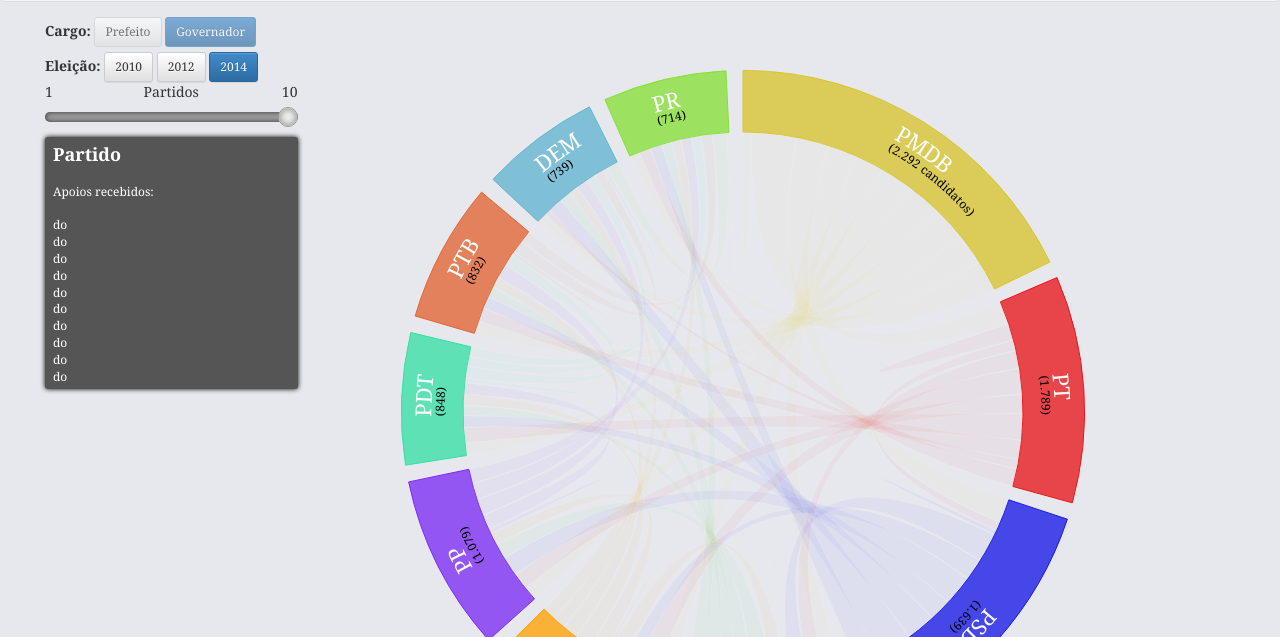
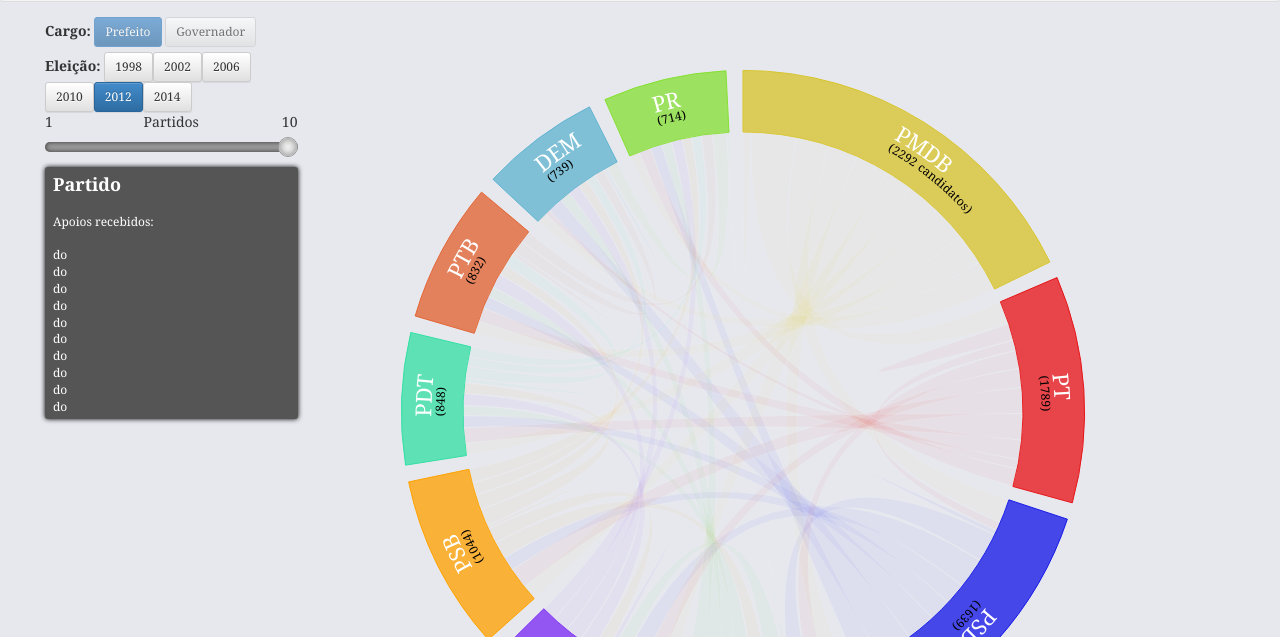
Before and after one commit to diraol/coligacoes, a plain HTML site: page index.html in a window 1280 px wide. Shown: the part 163-800 px from the top of the page. Drawn offline with Linux system fonts and the light colour scheme.

Commit message:
Versão em desenvolvimento. Dados aparentamente OK, botões não funcionando ainda

```diff
--- a/dados/partidos.json
+++ b/dados/partidos.json
@@ -1 +1 @@
-{"2012": ["PMDB", "PT", "PSDB", "PSD", "PP", "PSB", "PDT", "PTB", "DEM", "PR"], "2002": ["PSB", "PT", "PSTU", "PMDB", "PSDB", "PCO", "PDT", "PFL", "PGT", "PPS", "PTB", "PTC", "PRTB", "PPB", "PRONA", "PAN", "PSL", "PV", "PTN", "PSC", "PSD", "PSDC", "PL", "PRP", "PST", "PC do B", "PHS", "PCB", "PT do B", "PMN", "PC do B", "PHS", "PCB", "PT do B", "PMN"], "2010": ["PSOL", "PSTU", "PCB", "PSDB", "PMDB", "PV", "PT", "PSB", "PRTB", "PCO", "PR", "DEM", "PP", "PDT", "PMN", "PTB", "PSL", "PPS", "PTC", "PC do B", "PSC", "PRP", "PHS", "PT do B", "PSDC", "PRB", "PTN", "PRB", "PTN"], "1998": ["PMDB", "PSTU", "PT", "PSDB", "PFL", "PRONA", "PSB", "PDT", "PPB", "PV", "PSC", "PMN", "PSN", "PRTB", "PRN", "PSDC", "PSL", "PRP", "PST", "PPS", "PTB", "PCO", "PSD", "PT do B", "PL", "PC do B", "PAN", "PGT", "PCB", "PTN", "PL", "PC do B", "PAN", "PGT", "PCB", "PTN"], "2006": ["PSDC", "PSOL", "PT", "PSDB", "PMDB", "PCO", "PDT", "PSL", "PSB", "PFL", "PRONA", "PRP", "PSTU", "PPS", "PAN", "PV", "PHS", "PP", "PCB", "PSC", "PTC", "PRTB", "PMN", "PTN", "PL", "PC do B", "PRB", "PT do B", "PTB"], "2014": ["PSOL", "PMDB", "PT", "PCB", "PSTU", "PSDB", "PSB", "PRTB", "PCO", "PP", "PPL", "PSD", "PHS", "PDT", "PROS", "PR", "PSC", "PRP", "DEM", "PMN", "PPS", "PV", "PTN", "PSDC", "PTC", "PC do B", "SD", "PSL", "PRB", "PEN", "PTB", "PT do B"]}
+{"2006": ["PSDC", "PSOL", "PT", "PSDB", "PMDB", "PCO", "PDT", "PSB", "PSL", "PFL", "PSTU", "PRP", "PRONA", "PPS", "PAN", "PV", "PTC", "PHS", "PSC", "PCB", "PP", "PMN", "PTN", "PRTB", "PC do B", "PRB", "PL", "PTB", "PT do B"], "1998": ["PMDB", "PSTU", "PT", "PSDB", "PFL", "PRONA", "PSB", "PDT", "PSC", "PPB", "PV", "PRN", "PMN", "PSN", "PRTB", "PSDC", "PSL", "PST", "PPS", "PTB", "PRP", "PCO", "PSD", "PT do B", "PC do B", "PAN", "PCB", "PL", "PGT", "PTN", "PC do B", "PAN", "PCB", "PL", "PGT", "PTN"], "2014": ["PSOL", "PMDB", "PT", "PCB", "PSDB", "PSTU", "PSB", "PRTB", "PCO", "PSD", "PPL", "PP", "PDT", "PHS", "PROS", "PR", "PMN", "PTC", "PPS", "DEM", "PSDC", "PV", "PRP", "PTN", "PSC", "PC do B", "PEN", "PRB", "SD", "PTB", "PT do B", "PSL"], "2002": ["PSB", "PT", "PSTU", "PMDB", "PSDB", "PCO", "PDT", "PPS", "PFL", "PGT", "PTB", "PTC", "PRTB", "PPB", "PAN", "PRONA", "PV", "PTN", "PSL", "PSC", "PSD", "PSDC", "PST", "PL", "PRP", "PC do B", "PHS", "PMN", "PCB", "PT do B", "PC do B", "PHS", "PMN", "PCB", "PT do B"], "2012": ["PMDB", "PT", "PSDB", "PSD", "PP", "PSB", "PDT", "PTB", "DEM", "PR"], "2010": ["PSOL", "PSTU", "PCB", "PSDB", "PMDB", "PV", "PT", "PSB", "PRTB", "PCO", "PMN", "PDT", "PR", "DEM", "PP", "PTB", "PTC", "PPS", "PSL", "PC do B", "PHS", "PSC", "PSDC", "PRP", "PT do B", "PRB", "PTN", "PRB", "PTN"]}
--- a/dados/totais.json
+++ b/dados/totais.json
@@ -1 +1 @@
-{"2012": [2292, 1789, 1639, 1094, 1079, 1044, 848, 832, 739, 714], "2002": [24, 24, 21, 16, 14, 10, 10, 9, 9, 9, 9, 7, 7, 6, 5, 5, 4, 4, 4, 3, 2, 2, 1, 1, 1, 0, 0, 0, 0, 0], "2010": [25, 18, 17, 16, 13, 11, 10, 9, 8, 7, 4, 4, 4, 4, 4, 3, 2, 2, 2, 1, 1, 1, 1, 1, 1, 0, 0], "1998": [19, 18, 16, 14, 12, 11, 7, 6, 5, 5, 5, 4, 4, 4, 4, 3, 3, 2, 2, 2, 2, 1, 1, 1, 0, 0, 0, 0, 0, 0], "2006": [25, 24, 18, 17, 16, 15, 11, 10, 10, 7, 6, 6, 6, 5, 4, 4, 3, 3, 3, 3, 3, 2, 2, 2, 1, 1, 1, 1, 1], "2014": [27, 18, 17, 14, 12, 12, 11, 6, 5, 4, 4, 4, 3, 3, 3, 3, 2, 2, 2, 2, 2, 2, 2, 2, 2, 1, 1, 1, 1, 1, 1, 1]}
+{"2006": [25, 24, 18, 17, 16, 15, 11, 10, 10, 7, 6, 6, 6, 5, 4, 4, 3, 3, 3, 3, 3, 2, 2, 2, 1, 1, 1, 1, 1], "1998": [19, 18, 16, 14, 12, 11, 7, 6, 5, 5, 5, 4, 4, 4, 4, 3, 3, 2, 2, 2, 2, 1, 1, 1, 0, 0, 0, 0, 0, 0], "2014": [27, 18, 17, 14, 12, 12, 11, 6, 5, 4, 4, 4, 3, 3, 3, 3, 2, 2, 2, 2, 2, 2, 2, 2, 2, 1, 1, 1, 1, 1, 1, 1], "2002": [24, 24, 21, 16, 14, 10, 10, 9, 9, 9, 9, 7, 7, 6, 5, 5, 4, 4, 4, 3, 2, 2, 1, 1, 1, 0, 0, 0, 0, 0], "2012": [2292, 1789, 1639, 1094, 1079, 1044, 848, 832, 739, 714], "2010": [25, 18, 17, 16, 13, 11, 10, 9, 8, 7, 4, 4, 4, 4, 4, 3, 2, 2, 2, 1, 1, 1, 1, 1, 1, 0, 0]}
--- a/index.html
+++ b/index.html
@@ -132,9 +132,6 @@
         <button type="button" disabled id="btnGovernador" class="botao-cargo btn btn-primary btn-sm" value="Governador">Governador</button>
       </div>
       <div class="col-xs-12 div-botao-eleicao center-block"><label>Eleição:</label>
-        <button type="button" id="btn2010" class="botao-ano btn btn-default btn-sm" value="2010">2010</button>
-        <button type="button" id="btn2012" class="botao-ano btn btn-default btn-sm" value="2012">2012</button>
-        <button type="button" id="btn2014" class="botao-ano btn btn-primary btn-sm" value="2014">2014</button>
       </div>
       <div class="col-xs-3 text-left">1</div>
       <div class="col-xs-6 text-center">Partidos</div>
--- a/js/estadaodados.js
+++ b/js/estadaodados.js
@@ -20,28 +20,14 @@
 
     /** Código do gráfico dos cabeças de chapa **/
     var partidos = {};
-        partidos['2010'] = ["PMDB","PT","PSDB","PSD","PSB","PP","PDT","PTB","DEM","PR"];
+        /* Informação 'default' */
         partidos['2012'] = ["PMDB","PT","PSDB","PSD","PSB","PP","PDT","PTB","DEM","PR"];
-        partidos['2014'] = ["PMDB","PT","PSDB","PSD","PSB","PP","PDT","PTB","DEM","PR"];
 
     var total_candidatos = {};
-        total_candidatos['2010']=["2.292", "1.789", "1.639", "1.094", "1.044", "1.079", "848", "832", "739", "714"];
+        /* Informação 'default' */
         total_candidatos['2012']=["2.292", "1.789", "1.639", "1.094", "1.044", "1.079", "848", "832", "739", "714"];
-        total_candidatos['2014']=["2.292", "1.789", "1.639", "1.094", "1.044", "1.079", "848", "832", "739", "714"];
 
     var full_dados = {
-        '2010': [
-            [145,811,594,523,509,611,597,627,564,545],
-            [414,301,188,321,464,342,471,348,166,320],
-            [429,155,86,520,385,548,394,519,640,414],
-            [321,317,342,49,304,372,302,295,314,315],
-            [272,367,258,307,64,275,301,274,226,246],
-            [251,299,351,267,226,86,270,295,295,258],
-            [217,276,216,179,194,214,83,214,172,171],
-            [231,246,221,186,192,256,212,72,226,209],
-            [193,88,271,195,174,209,167,181,70,211],
-            [174,213,211,182,170,194,171,204,255,39],
-        ],
         '2012': [
             [145,811,594,523,509,611,597,627,564,545],
             [414,301,188,321,464,342,471,348,166,320],
@@ -53,31 +39,19 @@
             [231,246,221,186,192,256,212,72,226,209],
             [193,88,271,195,174,209,167,181,70,211],
             [174,213,211,182,170,194,171,204,255,39],
-        ],
-        '2014': [
-            [145,811,594,523,509,611,597,627,564,545],
-            [414,301,188,321,464,342,471,348,166,320],
-            [429,155,86 ,520,385,548,394,519,640,414],
-            [321,317,342,49 ,304,372,302,295,314,315],
-            [272,367,258,307,64 ,275,301,274,226,246],
-            [251,299,351,267,226,86 ,270,295,295,258],
-            [217,276,216,179,194,214,83 ,214,172,171],
-            [231,246,221,186,192,256,212,72 ,226,209],
-            [193, 88,271,195,174,209,167,181,70 ,211],
-            [174,213,211,182,170,194,171,204,255,39 ],
         ]
     },
     dados = null,
     grafico = null,
     _basicos = {
         'cargos': ["Prefeito","Governador"],
-        'anos': ["2010", "2012", "2014"],
+        'anos': ["2012"],
         'max_partidos': "10"
     },
-    _default = {'ano':"2014",'partidos':"10",'cargo':"Governador"},
+    _default = {'ano':"2012",'partidos':"10",'cargo':"Prefeito"},
     _currentRoute = {
-        'cargo': "Governador",
-        'ano': "2014",
+        'cargo': "Prefeito",
+        'ano': "2012",
         'partidos': "10"
     };
 
@@ -128,12 +102,44 @@
         }
     }
 
-    //Calcula o total de coligações que o partido encabeça (soma da linha da matriz)
+    //Calcula a soma da linha da matriz
     function _cabeca_total(ano, indice_partido, numPartidos) {
       var retorno = 0;
       for ( i=0 ; i<numPartidos ; i++ )
         retorno+=dados[ano][numPartidos][indice_partido][i];
       return retorno;
+    }
+
+    function carrega_dados(){
+        //Carrega json com os dados principais
+        $.ajax({
+            dataType: "json",
+            url: "dados/matriz.json",
+            success: function(data){full_dados = data;},
+            async: false
+        })
+
+        //Carrega lista de partidos por ano
+        $.ajax({
+            dataType: "json",
+            url: "dados/partidos.json",
+            success: function(data){partidos = data;},
+            async: false
+        });
+
+        //Carrega totais de candidatos por partido/ano
+        $.ajax({
+            dataType: "json",
+            url: "dados/totais.json",
+            success: function(data){total_candidatos = data;},
+            async: false
+        });
+
+        $.each(full_dados, function (i, val){
+            if (_basicos["anos"].indexOf(i) == -1){
+                _basicos["anos"].push(i.toString());
+            }
+        });
     }
 
     function _gera_legenda(numPartidos) {
@@ -261,39 +267,27 @@
 
     function _atualiza_seletores(){
         /* Atualizando seletores de ano */
-        if (_currentRoute["ano"] == "2014") {
-            $("#btn2014").addClass("btn-primary");
-            $("#btn2014").removeClass("btn-default");
-            $("#btn2012").addClass("btn-default");
-            $("#btn2012").removeClass("btn-primary");
-            $("#btn2010").addClass("btn-default");
-            $("#btn2010").removeClass("btn-primary");
-        } else if (_currentRoute["ano"] == "2012"){
+            $(".botao-ano").removeClass("btn-default");
+            $(".botao-ano").removeClass("btn-primary");
+            $(".botao-ano").addClass("btn-default");
+        if (_currentRoute["ano"] == "2012") {
+            $("#btn2012").removeClass("btn-default");
             $("#btn2012").addClass("btn-primary");
-            $("#btn2012").removeClass("btn-default");
-            $("#btn2014").addClass("btn-default");
-            $("#btn2014").removeClass("btn-primary");
-            $("#btn2010").addClass("btn-default");
-            $("#btn2010").removeClass("btn-primary");
         } else {
-            $("#btn2010").addClass("btn-primary");
-            $("#btn2010").removeClass("btn-default");
-            $("#btn2014").addClass("btn-default");
-            $("#btn2014").removeClass("btn-primary");
-            $("#btn2012").addClass("btn-default");
-            $("#btn2012").removeClass("btn-primary");
+            $("#btn"+_currentRoute["ano"]).removeClass("btn-default");
+            $("#btn"+_currentRoute["ano"]).addClass("btn-primary");
         }
         /* Atualizando seletores de cargo */
-        if (_currentRoute["ano"] == "2010" || _currentRoute["ano"] == "2014") {
+        if (_currentRoute["ano"] == "2012") {
+            $("#btnPrefeito").removeClass("btn-default");
+            $("#btnPrefeito").addClass("btn-primary");
+            $("#btnGovernador").addClass("btn-default");
+            $("#btnGovernador").removeClass("btn-primary");
+        } else {
             $("#btnGovernador").removeClass("btn-default");
             $("#btnGovernador").addClass("btn-primary");
             $("#btnPrefeito").addClass("btn-default");
             $("#btnPrefeito").removeClass("btn-primary");
-        } else {
-            $("#btnPrefeito").removeClass("btn-default");
-            $("#btnPrefeito").addClass("btn-primary");
-            $("#btnGovernador").addClass("btn-default");
-            $("#btnGovernador").removeClass("btn-primary");
         }
 
         $(".input-partidos")[0].value = _currentRoute["partidos"];
@@ -304,6 +298,7 @@
     }
 
     function inicializa(){
+        carrega_dados();
         crossroads.addRoute('/ano/{anoe}/partidos/{part}', function(anoe, part){
             anoe = parseInt(anoe);
             _currentRoute["ano"] = _basicos["anos"].indexOf(anoe) >= 0 ? anoe : _default['ano'];
@@ -333,6 +328,18 @@
             novo_grafico();
             _atualiza_seletores();
         });
+
+        for (var ano in partidos) {
+            $('<button>', {
+                id: 'btn'+ano,
+                type: 'button',
+                class: 'botao-ano btn btn-default btn-sm',
+                value: ano,
+                text: ano
+            }).appendTo('.div-botao-eleicao')
+        }
+
+        _atualiza_seletores();
 
         var a = $('.botao-ano');
         for (var i=0; i<a.length; i++){
@@ -368,7 +375,7 @@
     return {
         inicializa: inicializa,
         novoGrafico: novo_grafico,
-        atualiza_num_partidos: atualiza_num_partidos
+        atualiza_num_partidos: atualiza_num_partidos,
     };
 
 })();
```
Also changed, not shown: dados/matriz.json (+1 -1 lines).
